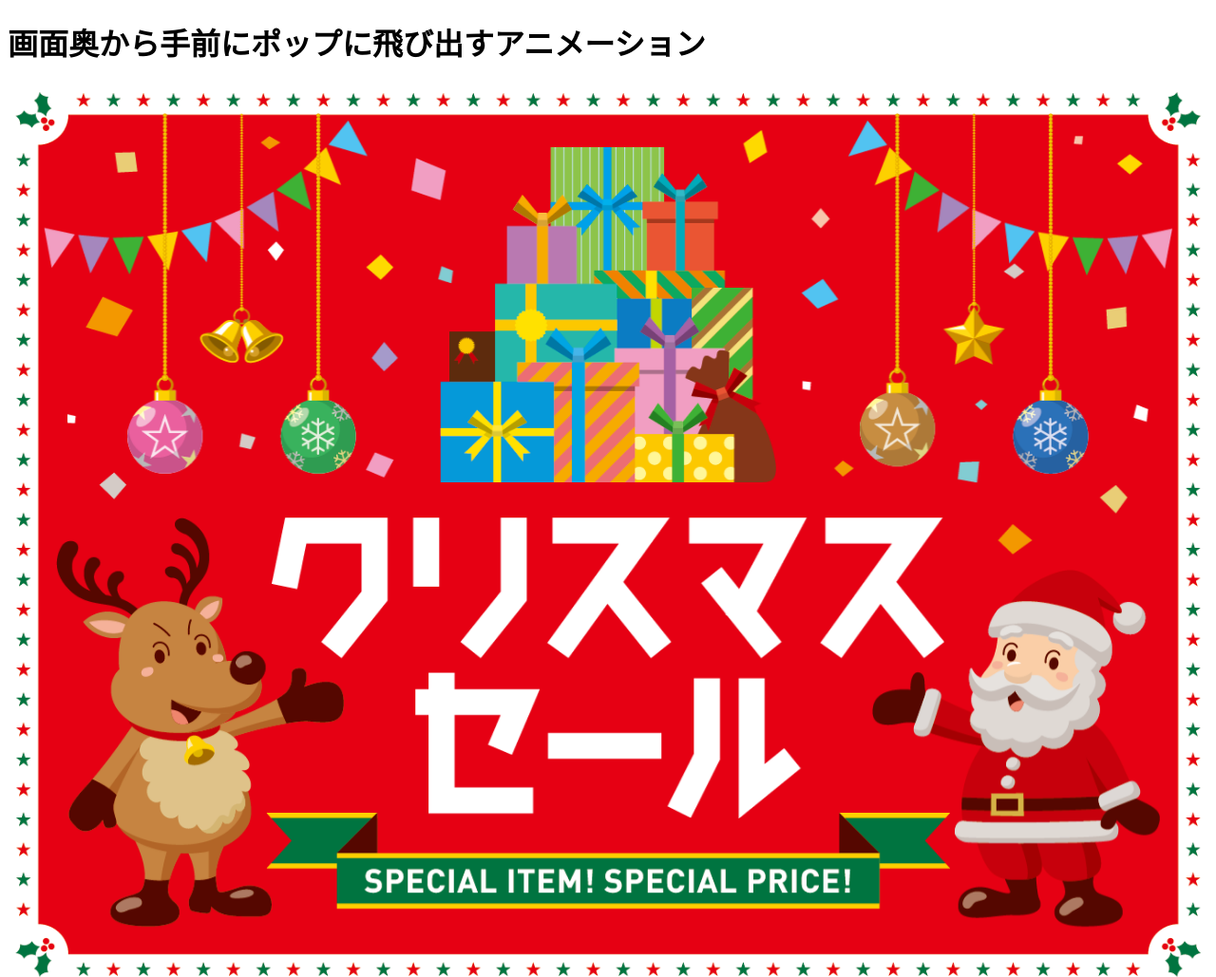
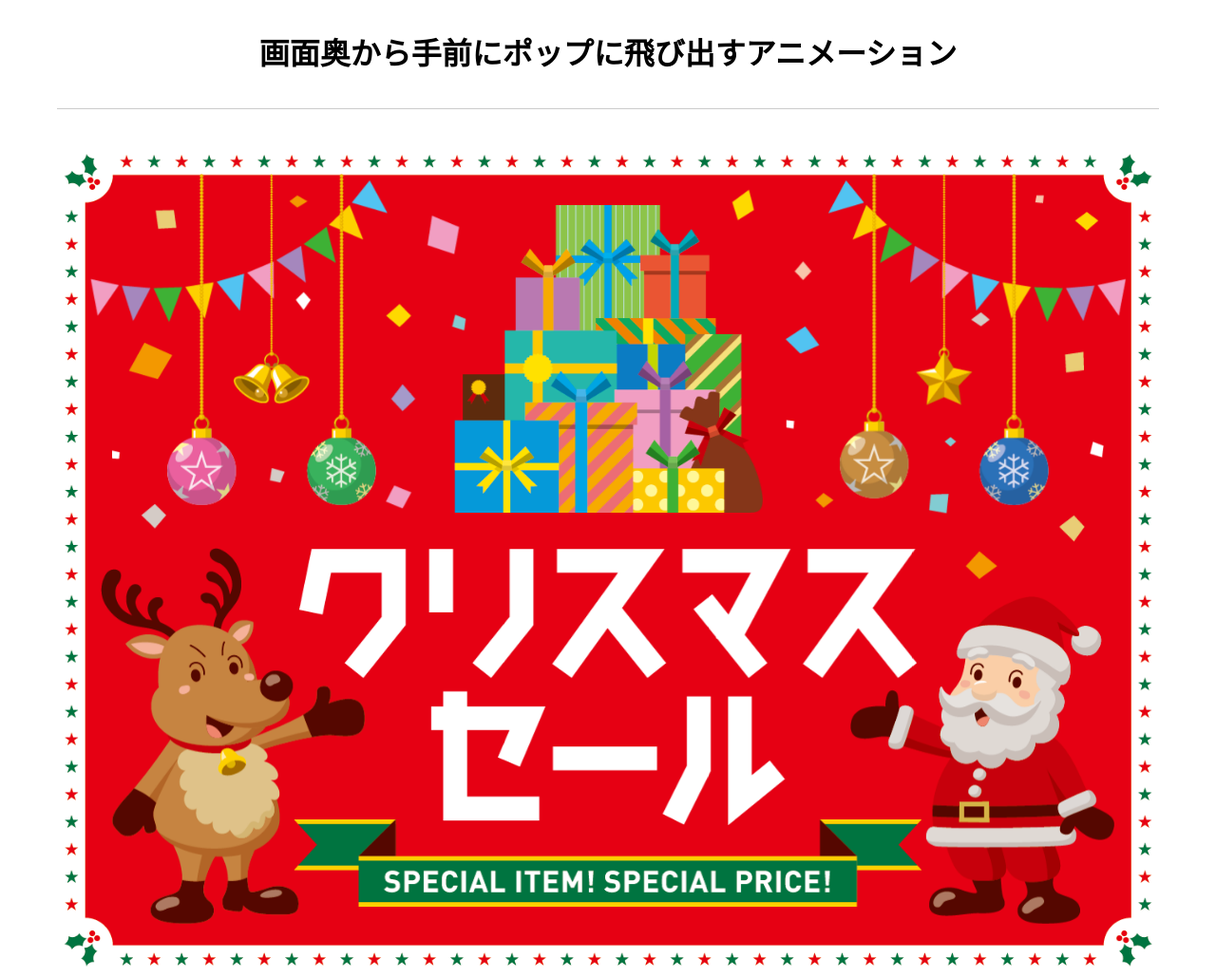
Before and after one commit to kkurodalog/snippets-free, a plain HTML site: page components/animation/001_pop-forward/index.html in a window 1280 px wide. Shown: the whole page at 95% size. Drawn offline with Linux system fonts and the light colour scheme; the site is published under a folder, as on GitHub Pages, so addresses that start at the root find nothing.

```diff
--- a/components/animation/001_pop-forward/index.html
+++ b/components/animation/001_pop-forward/index.html
@@ -6,8 +6,8 @@
     <title>001_pop-forward</title>
 
     <!-- 共通のCSS読み込み -->
-    <link rel="stylesheet" href="/components/common/css/reset.css" />
-    <link rel="stylesheet" href="/components/common/css/base.css" />
+    <link rel="stylesheet" href="../../common/css/reset.css" />
+    <link rel="stylesheet" href="../../common/css/base.css" />
 
     <!-- 個別のCSS読み込み -->
     <link rel="stylesheet" href="./assets/css/style.css" />
```
